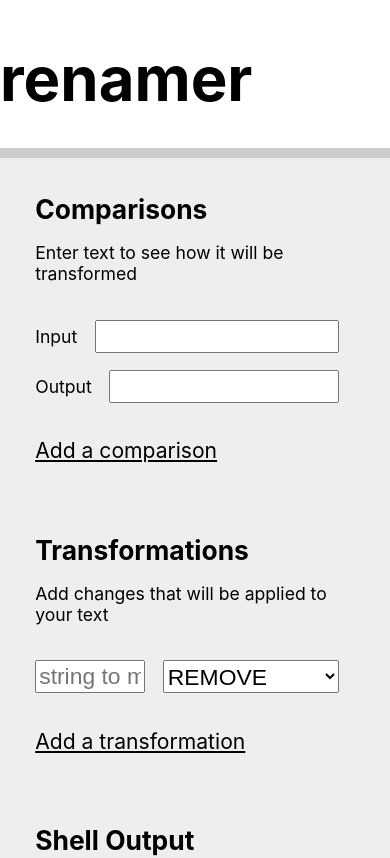
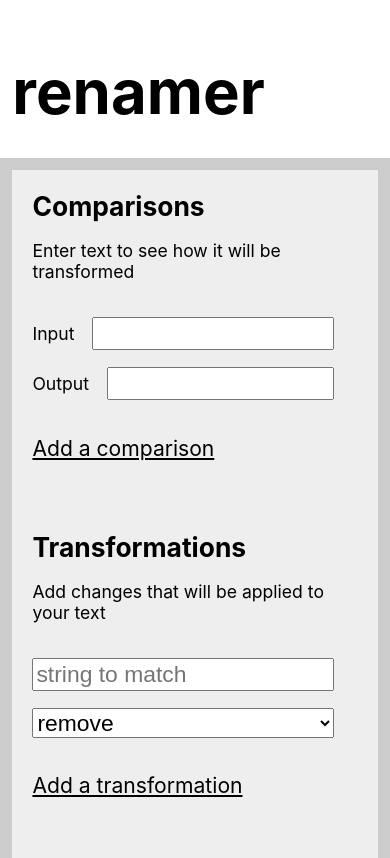
Before and after one commit to batzlerg/renamer, a React (Create React App) app: page / in a window 390 px wide. Shown: the top 858 px of the page. Built offline with nearby package versions, Linux system fonts and the light colour scheme.

Commit message:
add media queries, generally tighten up styling at different widths, remove outdated todo

```diff
--- a/src/App.js
+++ b/src/App.js
@@ -122,7 +122,7 @@ class App extends React.Component {
   render() {
     return (
       <>
-        <div className="page-wrapper">
+        <div className="pageWrapper">
           <h1>{this.state.scrambledTitles[this.state.scrambledTitleIndex]}</h1>
           <div className="container">
             <ComparisonRowContainer
--- a/src/components/TransformRow.js
+++ b/src/components/TransformRow.js
@@ -15,7 +15,6 @@ function TransformRow(props) {
   });
   let removeButton;
   // ensure there's at least one transformation showing
-  // todo: break out into RemovableRow wrapper component
   if (props.showRemoveButton) {
     removeButton = (
       <AddRemoveButton
@@ -26,11 +25,9 @@ function TransformRow(props) {
     );
   }
   const hasInsert = "insert" in props;
-  const wrapperClass = `
-    transformInputs
+  const wrapperClass = `transformInputs
     ${props.showRemoveButton ? 'withRemove' : ''}
-    ${hasInsert ? 'withInsert' : ''}
-  `;
+    ${hasInsert ? 'withInsert' : ''}`;
   return (
     <div className="transformRow">
       <div className={wrapperClass}>
@@ -50,7 +47,7 @@ function TransformRow(props) {
         }
         <select value={props.type} onChange={onUpdateType}>
           { CONSTS.TRANSFORM_TYPES.map(t =>
-            <option value={t} key={t}>{t.toUpperCase()}</option>
+            <option value={t} key={t}>{t}</option>
           )}
         </select>
       </div>
--- a/src/styles/App.css
+++ b/src/styles/App.css
@@ -1,3 +1,7 @@
+:root {
+  --offset: .7rem;
+}
+
 h1 {
   font-size: 3.5rem;
 }
@@ -9,13 +13,14 @@ h2 {
 
 .container {
   margin-top: 2rem;
-  padding: 2rem;
+  padding: calc(var(--offset) + 2vw);
   background-color: #eee;
-  outline: #ccc solid 10px;
+  outline: #ccc solid var(--offset);
 }
 
-.page-wrapper {
+.pageWrapper {
   max-width: 50rem;
+  padding: var(--offset);
   margin: 0 auto;
   margin-bottom: 2rem;
 }
@@ -28,3 +33,9 @@ footer {
   margin-top: 2rem;
   text-align: center;
 }
+
+@media only screen and (min-width: 100rem) {
+  .container {
+    padding: 2.5rem;
+  }
+}
--- a/src/styles/ComparisonRow.css
+++ b/src/styles/ComparisonRow.css
@@ -1,6 +1,7 @@
 .comparisonRow {
   display: grid;
-  grid-template-columns: 19fr 1fr;
+  grid-template-columns: 21fr 1fr;
+  grid-column-gap: 0.5rem;
 }
 
 .comparisonInputs {
--- a/src/styles/TextBox.css
+++ b/src/styles/TextBox.css
@@ -1,6 +1,6 @@
 .textBox {
   display: grid;
-  grid-template-columns: 1fr 6fr;
+  grid-template-columns: 1fr 9fr;
   grid-column-gap: 1rem;
   align-items: center;
 }
--- a/src/styles/TransformRow.css
+++ b/src/styles/TransformRow.css
@@ -1,23 +1,30 @@
 .transformRow {
   display: grid;
-  grid-template-columns: 19fr 1fr;
+  grid-template-columns: 21fr 1fr;
+  grid-column-gap: 0.5rem;
 }
 
 .transformRow:not(:first-of-type) {
-  margin-top: 1rem;
+  margin-top: 2.5rem;
 }
 
 .transformInputs {
   display: grid;
-  grid-template-columns: 1fr 1fr;
   grid-gap: 1rem;
-  grid-row-gap: 1rem;
-}
-
-.transformInputs.withInsert {
-  grid-template-columns: 1fr 1fr 1fr;
 }
 
 .removeTransformation {
   justify-content: flex-end;
 }
+
+@media only screen and (min-width: 40rem) {
+  .transformRow:not(:first-of-type) {
+    margin-top: 1rem;
+  }
+  .transformInputs {
+    grid-template-columns: 1fr 1fr;
+  }
+  .transformInputs.withInsert {
+    grid-template-columns: 1fr 1fr 1fr;
+  }
+}
```
